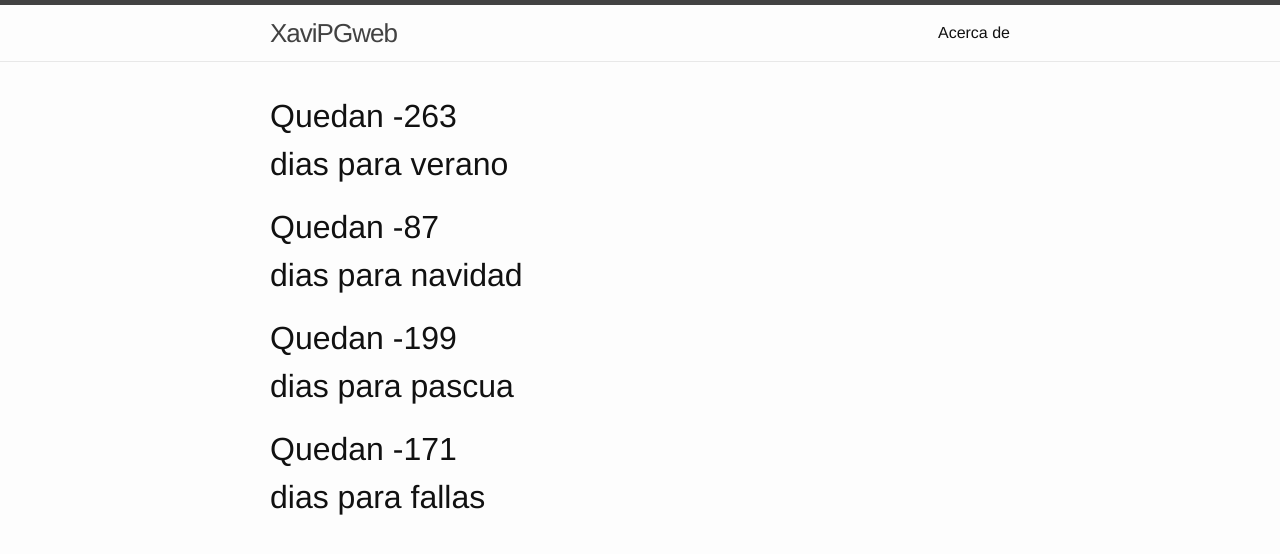
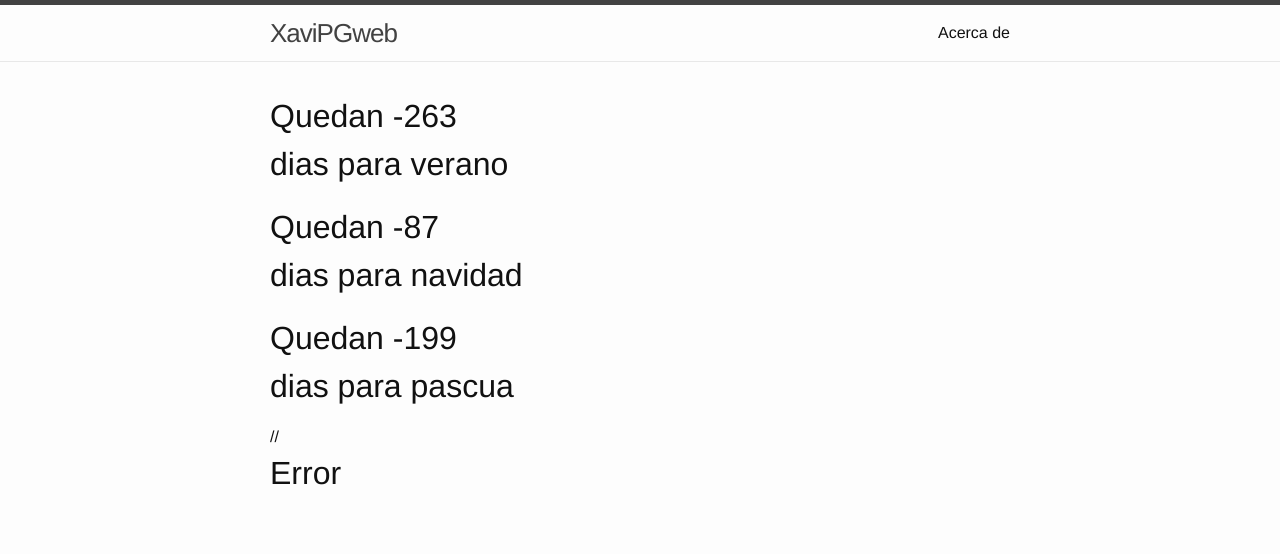
Before and after one commit to xavipgweb/xavipgweb.github.io, a Jekyll site: the page built from index.html, in a window 1280 px wide. Shown: the top 554 px of the page. Built offline with Jekyll 4.4.1, drawn with Linux system fonts in a browser that asks for light colours.

Commit message:
Update index.html

```diff
--- a/index.html
+++ b/index.html
@@ -6,7 +6,7 @@ layout: default
   <h1 id = "text">Error</h1>
   <h1 id = "text2">Error</h1>
   <h1 id = "text3">Error</h1>
-  <h1 id = "text4">Error</h1>
+  //<h1 id = "text4">Error</h1>
 
   <script >
     var today = new Date();
@@ -22,7 +22,7 @@ layout: default
     document.getElementById("text").innerHTML = "Quedan " + parseInt(Math.floor(timeinmilisec / (1000 * 60 * 60 * 24))) + "<br>" + " dias para verano";
     document.getElementById("text2").innerHTML = "Quedan " + parseInt(Math.floor(timeinmilisec2 / (1000 * 60 * 60 * 24))) + "<br>" + " dias para navidad";
     document.getElementById("text3").innerHTML = "Quedan " + parseInt(Math.floor(timeinmilisec3 / (1000 * 60 * 60 * 24))) + "<br>" + " dias para pascua";
-    document.getElementById("text4").innerHTML = "Quedan " + parseInt(Math.floor(timeinmilisec4 / (1000 * 60 * 60 * 24))) + "<br>" + " dias para fallas";
+    //document.getElementById("text4").innerHTML = "Quedan " + parseInt(Math.floor(timeinmilisec4 / (1000 * 60 * 60 * 24))) + "<br>" + " dias para fallas";
 
 </script>
 
```
